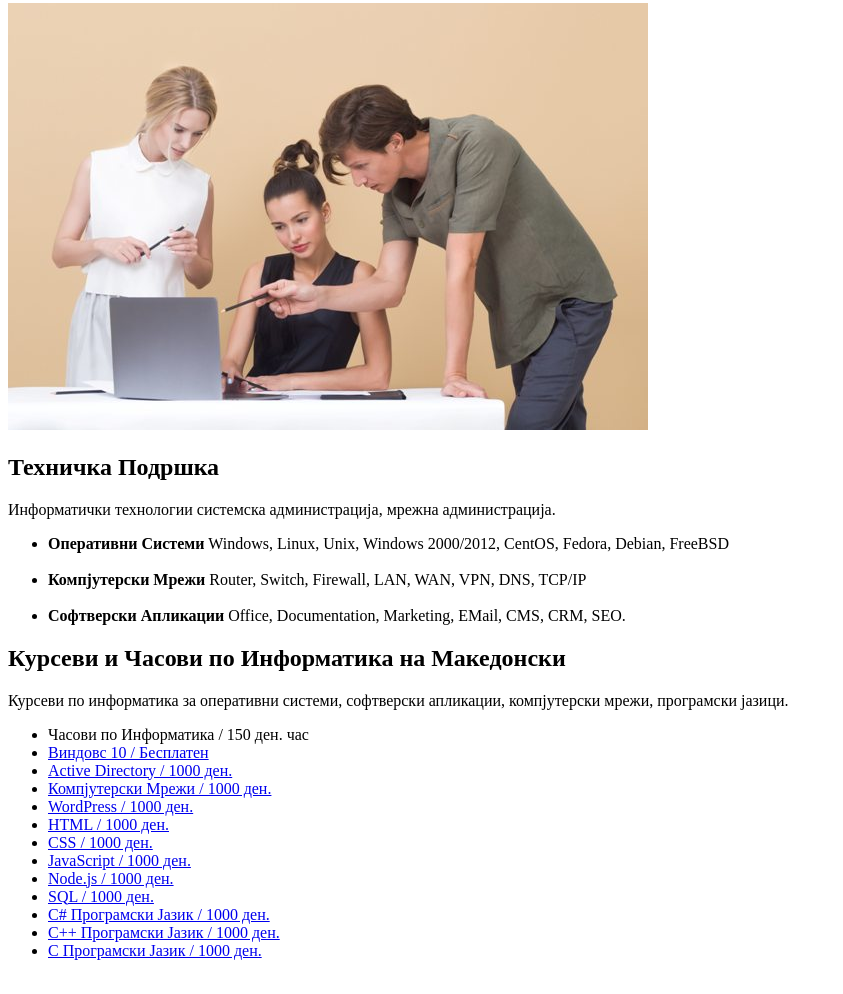
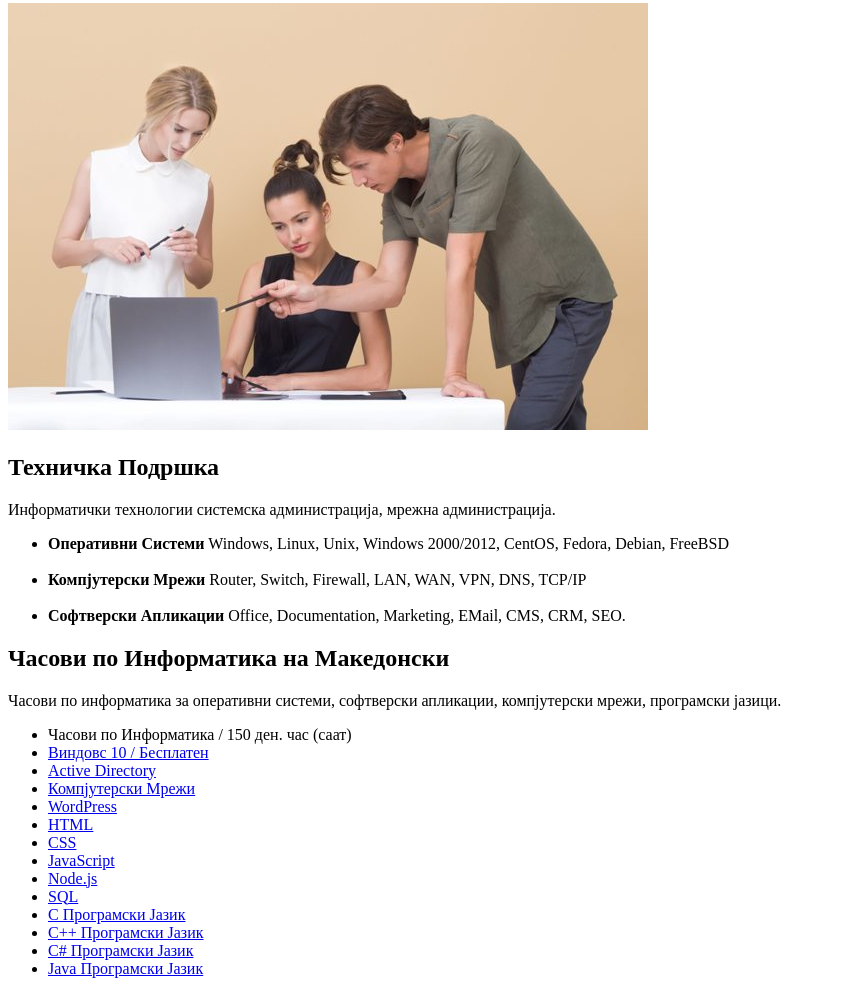
Before and after one commit to ivoprogram/ivoprogram.github.io, a plain HTML site: page mk/home.html in a window 1280 px wide. Shown: the part 617-1611 px from the top of the page, without its empty margins (0-843 px from the left). Drawn offline with Linux system fonts and the light colour scheme.

Commit message:
2020-11-29

```diff
--- a/mk/home.html
+++ b/mk/home.html
@@ -83,16 +83,16 @@
 
         <div class="content-row content-padding home">
 
-                    <h2>Курсеви и Часови по Информатика на Македонски</h2>
+                    <h2>Часови по Информатика на Македонски</h2>
 
                     <p>
-                        Курсеви по информатика за оперативни системи, софтверски апликации,
+                        Часови по информатика за оперативни системи, софтверски апликации,
                         компјутерски мрежи, програмски јазици.
                     </p>
 
                     <ul>
                        <li>
-                            Часови по Информатика / 150 ден. час
+                            Часови по Информатика / 150 ден. час (саат)
                         </li>
 
                         <li>
@@ -107,7 +107,7 @@
                             <a
                             target="_blank"
                             href ="https://www.youtube.com/watch?v=nyOu9hPe4T8&list=PLwC58UwfYzi4_XwT6dE6MqkI6Vzr3bBGb"
-                            >Active Directory / 1000 ден.</a>
+                            >Active Directory</a>
 
                         </li>
 
@@ -115,7 +115,7 @@
                             <a
                             target="_blank"
                             href ="https://www.youtube.com/watch?v=XDPQQzyy-Wk&list=PLwC58UwfYzi7tr4g3l88XKzxAOyRmiTnf"
-                            >Компјутерски Мрежи / 1000 ден.</a>
+                            >Компјутерски Мрежи</a>
 
                         </li>
 
@@ -123,7 +123,7 @@
                             <a
                             target="_blank"
                             href ="https://www.youtube.com/watch?v=L8hbeX24SmA&list=PLwC58UwfYzi5M9q2MIk4tBAwUiIecjWm3"
-                            >WordPress / 1000 ден.</a>
+                            >WordPress</a>
 
                         </li>
 
@@ -131,35 +131,43 @@
                             <a
                             target="_blank"
                             href ="https://www.youtube.com/watch?v=2-_vW24UlLY&list=PLwC58UwfYzi5nbiRdcup_vbSW3YIXOCj4"
-                            >HTML / 1000 ден.</a>
+                            >HTML</a>
 
                         </li>
                         <li>
                             <a
                             target="_blank"
                             href ="https://www.youtube.com/watch?v=OILcIoUPioE&list=PLwC58UwfYzi60wwnWiMJO3Zstf2XMSvjp"
-                            >CSS / 1000 ден.</a>
+                            >CSS</a>
 
                         </li>
                         <li>
                             <a
                             target="_blank"
                             href ="https://www.youtube.com/watch?v=n9GWo3NZ2Kk&list=PLwC58UwfYzi6MfUqdgsuhc6IiniFqNRNl"
-                            >JavaScript / 1000 ден.</a>
+                            >JavaScript</a>
 
                         </li>
                             <li>
                             <a
                             target="_blank"
                             href ="https://www.youtube.com/watch?v=1w9Sz1WL-do&list=PLwC58UwfYzi4PNeK-AxMPEHBuAuqTjhT9"
-                            >Node.js / 1000 ден.</a>
+                            >Node.js</a>
 
                         </li>
                         <li>
                             <a
                             target="_blank"
                             href ="https://www.youtube.com/watch?v=1yyUbiEU5XU&list=PLwC58UwfYzi75etgdmaEqzXPftdKyMldK"
-                            >SQL / 1000 ден.</a>
+                            >SQL</a>
+
+                        </li>
+
+                        <li>
+                            <a
+                            target="_blank"
+                            href ="https://www.youtube.com/watch?v=23rfD3srT6w&list=PLwC58UwfYzi575f2k9D8rB0kDou27AjGe"
+                            >C Програмски Јазик</a>
 
                         </li>
 
@@ -167,24 +175,24 @@
                         <li>
                             <a
                             target="_blank"
-                            href ="https://www.youtube.com/watch?v=-DVXd8VnkFE&list=PLwC58UwfYzi7a84-G3mUDtb4KCmOYkzAL"
-                            >C# Програмски Јазик / 1000 ден.</a>
+                            href ="https://www.youtube.com/watch?v=0MTY-d_6nd4&list=PLwC58UwfYzi5YMrSrkT-lmCEpEZRBGS9Y"
+                            >C++ Програмски Јазик</a>
 
                         </li>
 
                         <li>
                             <a
                             target="_blank"
-                            href ="https://www.youtube.com/watch?v=0MTY-d_6nd4&list=PLwC58UwfYzi5YMrSrkT-lmCEpEZRBGS9Y"
-                            >C++ Програмски Јазик / 1000 ден.</a>
+                            href ="https://www.youtube.com/watch?v=-DVXd8VnkFE&list=PLwC58UwfYzi7a84-G3mUDtb4KCmOYkzAL"
+                            >C# Програмски Јазик</a>
 
                         </li>
 
                         <li>
                             <a
                             target="_blank"
-                            href ="https://www.youtube.com/watch?v=23rfD3srT6w&list=PLwC58UwfYzi575f2k9D8rB0kDou27AjGe"
-                            >C Програмски Јазик / 1000 ден.</a>
+                            href ="https://www.youtube.com/watch?v=MVKpcG5MDkM&list=PLwC58UwfYzi6Q1tTn9_guhVGHhS9eJmKs"
+                            >Java Програмски Јазик</a>
 
                         </li>
 
```
